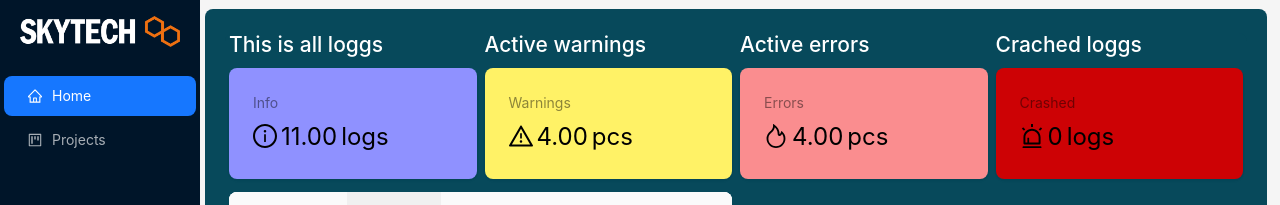
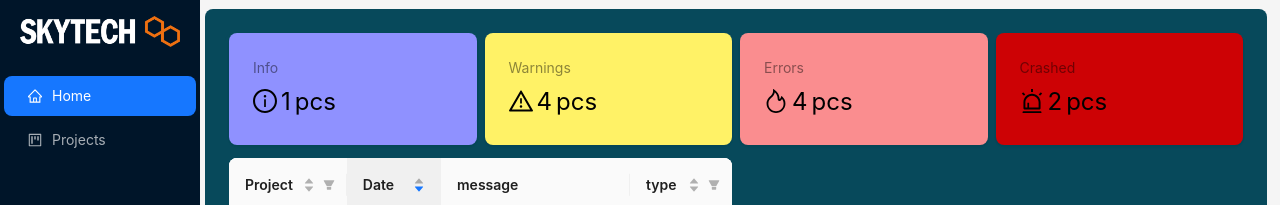
Before and after one commit to MrKalleP/event-frontend, a React (Vite) app: page / in a window 1280 px wide. Shown: the top 205 px of the page. Built offline with nearby package versions, Linux system fonts and the light colour scheme.

Commit message:
fixed some styling and logic tp crashed och info

```diff
--- a/src/components/CrashedLoggs.tsx
+++ b/src/components/CrashedLoggs.tsx
@@ -2,7 +2,7 @@ import { AlertOutlined } from '@ant-design/icons';
 import { Card, Statistic } from 'antd';
 import test_data from "../utils/testdata.json";
 
-const CrashedFilterData = test_data.filter(item => item.crashed === "true");
+const CrashedFilterData = test_data.filter(item => item.type === "crashed");
 
 export const CrashedLoggs = () => (
 
@@ -10,10 +10,9 @@ export const CrashedLoggs = () => (
         <Statistic
             title="Crashed"
             value={CrashedFilterData.length}
-            precision={0}
             valueStyle={{ color: 'black' }}
             prefix={<AlertOutlined />}
-            suffix="logs"
+            suffix="pcs"
         />
     </Card>
 
--- a/src/components/ErrorsHome.tsx
+++ b/src/components/ErrorsHome.tsx
@@ -12,7 +12,6 @@ export const ErrorsHome = () => (
         <Statistic
             title="Errors "
             value={errorFilterData.length}
-            precision={2}
             valueStyle={{ color: 'black' }}
             prefix={<FireOutlined />}
             suffix="pcs"
--- a/src/components/InfoLoggs.tsx
+++ b/src/components/InfoLoggs.tsx
@@ -2,17 +2,18 @@
 import { InfoCircleOutlined } from '@ant-design/icons';
 import { Card, Statistic } from 'antd';
 import test_data from "../utils/testdata.json"
+
+const filtredInfo = test_data.filter(item => item.type === "info")
 
 export const InfoLoggs = () => (
 
     <Card bordered={false} style={{ backgroundColor: "#8F91FF" }}>
         <Statistic
             title="Info"
-            value={test_data.length}
-            precision={2}
+            value={filtredInfo.length}
             valueStyle={{ color: 'black' }}
             prefix={<InfoCircleOutlined />}
-            suffix="logs"
+            suffix="pcs"
         />
     </Card>
 
--- a/src/components/LineChart.tsx
+++ b/src/components/LineChart.tsx
@@ -2,7 +2,7 @@ import { Line } from '@ant-design/plots';
 import test_data from "../utils/testdata.json";
 
 
-const prepareLineChartData = (_data: { id: string; project: string; date: string; type: string; message: string; crashed: string; }[]) => {
+const prepareLineChartData = (_data: { id: string; project: string; date: string; type: string; message: string; }[]) => {
 
     const today = new Date();
     let oneWeekLater = new Date();
@@ -13,7 +13,6 @@ const prepareLineChartData = (_data: { id: string; project: string; date: string
         return itemDate >= today && itemDate <= oneWeekLater;
     });
 
-
     const aggregatedData = filteredData.reduce((sum, curr) => {
         const dateKey = curr.date.split('T')[0];
         if (!sum[dateKey]) {
@@ -21,7 +20,7 @@ const prepareLineChartData = (_data: { id: string; project: string; date: string
         }
         if (curr.type === "error") sum[dateKey].errors += 1;
         if (curr.type === "warning") sum[dateKey].warnings += 1;
-        if (curr.crashed === "true") sum[dateKey].crashed += 1;
+        if (curr.type === "crached") sum[dateKey].crashed += 1;
         return sum;
     }, {} as Record<string, { date: string; errors: number; warnings: number; crashed: number }>);
 
--- a/src/components/TableHomePage.tsx
+++ b/src/components/TableHomePage.tsx
@@ -4,13 +4,13 @@ import type { TableColumnsType, TableProps } from 'antd';
 import test_data from "../utils/testdata.json";
 
 
+
 interface DataType {
-    type: Type;
+    type: string;
     id: React.Key;
     project: string;
     date: string;
     message: string;
-    crashed: string;
 }
 
 const project_columns: TableColumnsType<DataType> = [
@@ -63,14 +63,14 @@ const project_columns: TableColumnsType<DataType> = [
             return record.type.includes(value as string);
         },
         sorter: (a, b) => a.type.localeCompare(b.type),
-        render: (type: string, record: { crashed: string }) => {
+        render: (type: string) => {
             const colorMap: Record<string, string> = {
                 info: "#8F91FF",
                 error: "#FA8D8F",
                 warning: "#FFF266",
                 crashed: "#CD0205"
             };
-            const backgroundColor = record.crashed === "true" ? "#f50" : colorMap[type] || "default";
+            const backgroundColor = colorMap[type] || "default";
 
             return <Tag color={backgroundColor} style={{ color: "black" }}>{type}</Tag>;
         },
--- a/src/components/WarningHome.tsx
+++ b/src/components/WarningHome.tsx
@@ -11,7 +11,6 @@ export const WarningHome = () => (
         <Statistic
             title="Warnings"
             value={warningFilterData.length}
-            precision={2}
             valueStyle={{ color: 'black' }}
             prefix={<WarningOutlined />}
             suffix="pcs"
--- a/src/pages/HomePage.tsx
+++ b/src/pages/HomePage.tsx
@@ -10,19 +10,15 @@ import { LineChart } from "../components/LineChart";
 const HomePage = () => {
     return <Row gutter={[8, 13]} justify="center" align="middle" style={{ backgroundColor: "#07495b", borderRadius: ".5rem", color: "white" }}>
         <Col span={6}>
-            <h2>This is all loggs</h2>
             <InfoLoggs />
         </Col>
         <Col span={6}>
-            <h2>Active warnings</h2>
             <WarningHome />
         </Col>
         <Col span={6}>
-            <h2>Active errors</h2>
             <ErrorsHome />
         </Col>
         <Col span={6}>
-            <h2>Crached loggs</h2>
             <CrashedLoggs />
         </Col>
         <Col span={12}>
```
